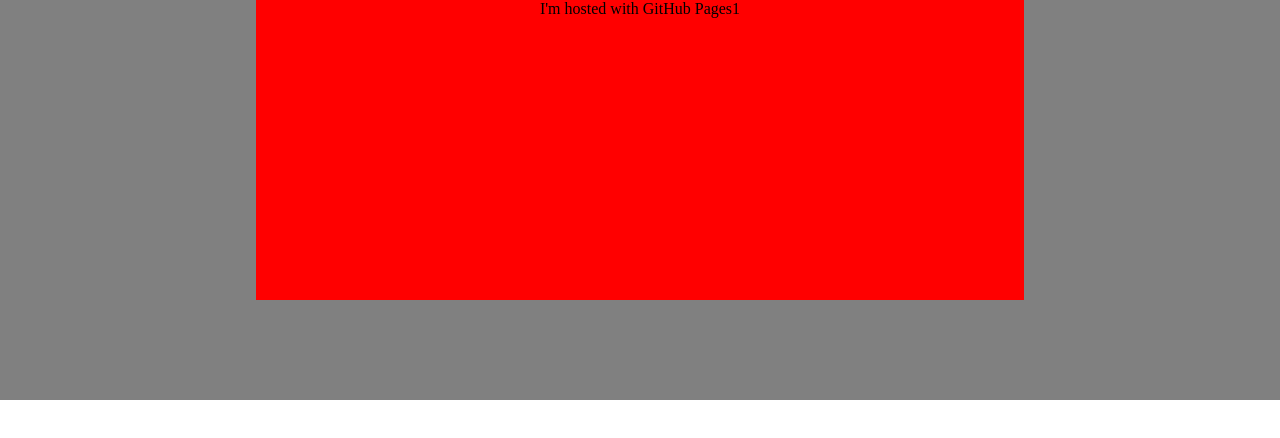
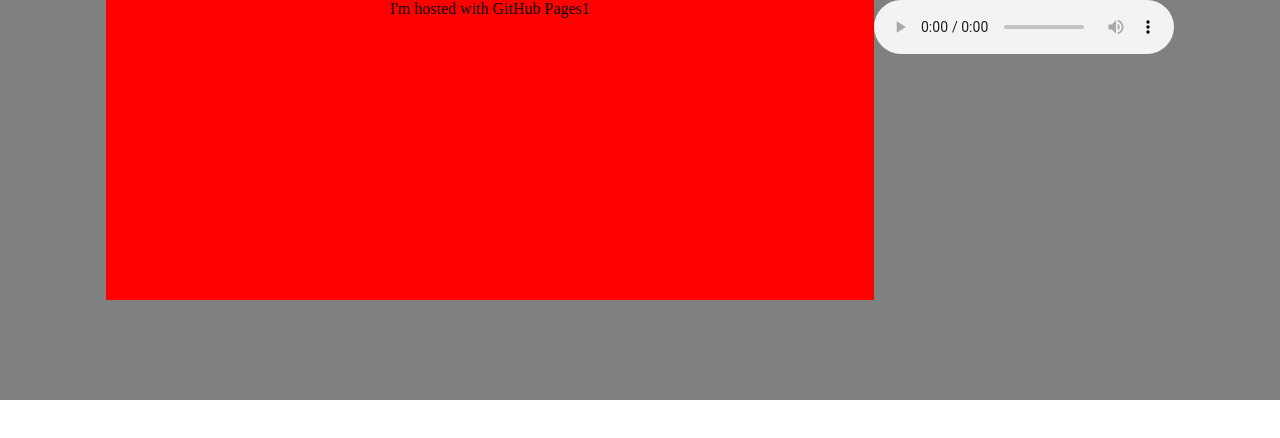
Before and after one commit to Merlinov/merlinov.github.io, a plain HTML site: page index.html in a window 1280 px wide. Drawn offline with Linux system fonts and the light colour scheme.

Commit message:
Update index.html

```diff
--- a/index.html
+++ b/index.html
@@ -10,7 +10,7 @@
 
     <div class="my-flex-container">
         <div class="my-flex-box-1">I'm hosted with GitHub Pages1</div>
-        <audio src="dt.mp3"></audio>
+        <audio src="dt.mp3" controls></audio>
     </div>
 
 </body>
```
